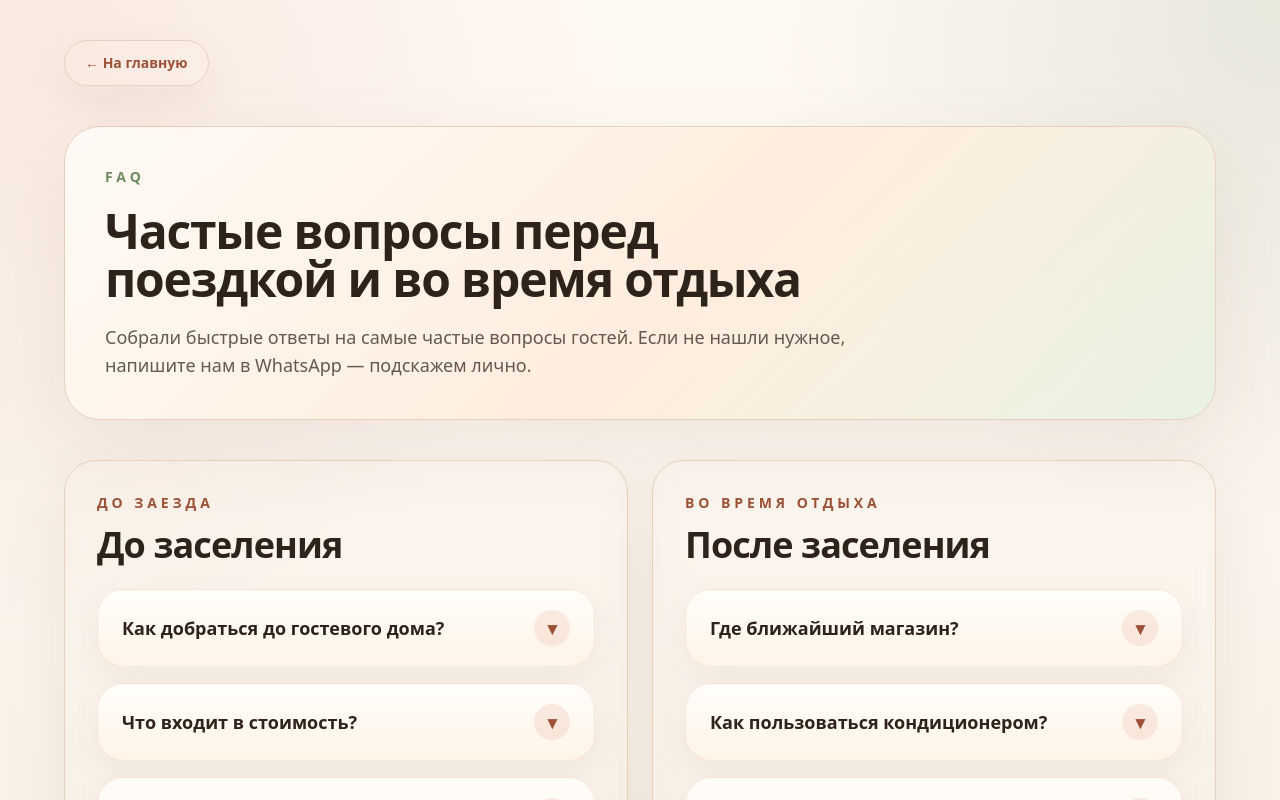
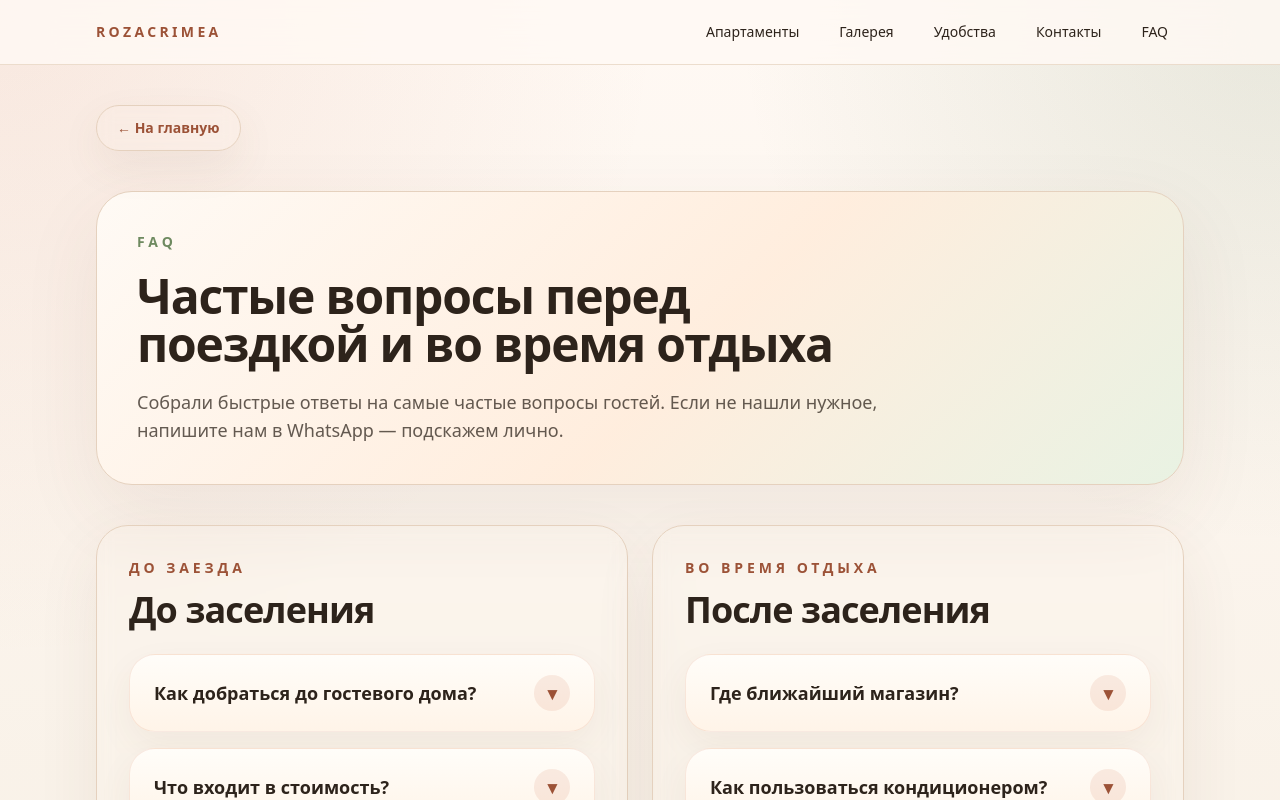
Before and after one commit to TheVeryGit/rozacrimea, a Next.js app: page /faq in a window 1280 px wide. Shown: the top 800 px of the page. Built offline with nearby package versions, Linux system fonts and the light colour scheme.

Commit message:
Add FAQ to sticky navigation

```diff
--- a/app/components/sticky-nav.tsx
+++ b/app/components/sticky-nav.tsx
@@ -1,13 +1,15 @@
 "use client";
 
+import Link from "next/link";
 import { useState } from "react";
 import { siteContent } from "@/lib/site";
 
 const navItems = [
-  { href: "#apartments", label: "Апартаменты" },
-  { href: "#gallery", label: "Галерея" },
-  { href: "#amenities", label: "Удобства" },
-  { href: "#contacts", label: "Контакты" },
+  { href: "/#apartments", label: "Апартаменты" },
+  { href: "/#gallery", label: "Галерея" },
+  { href: "/#amenities", label: "Удобства" },
+  { href: "/#contacts", label: "Контакты" },
+  { href: "/faq", label: "FAQ" },
 ];
 
 function MenuIcon({ open }: { open: boolean }) {
@@ -33,22 +35,22 @@ export function StickyNav() {
     <header className="sticky top-0 z-50 border-b border-[rgba(229,209,190,0.72)] bg-[rgba(255,249,244,0.82)] backdrop-blur-xl">
       <div className="mx-auto max-w-6xl px-4 sm:px-6 lg:px-8">
         <div className="flex min-h-16 items-center justify-between gap-4 py-2">
-          <a
-            href="#top"
+          <Link
+            href="/"
             className="text-sm font-semibold uppercase tracking-[0.24em] text-[var(--accent-deep)]"
           >
             {siteContent.hero.title}
-          </a>
+          </Link>
 
           <nav className="hidden items-center gap-2 md:flex" aria-label="Основная навигация">
             {navItems.map((item) => (
-              <a
+              <Link
                 key={item.href}
                 href={item.href}
                 className="rounded-full px-4 py-2 text-sm font-medium text-[var(--foreground)] transition-colors duration-200 hover:bg-white hover:text-[var(--accent-deep)]"
               >
                 {item.label}
-              </a>
+              </Link>
             ))}
           </nav>
 
@@ -73,14 +75,14 @@ export function StickyNav() {
             aria-label="Мобильная навигация"
           >
             {navItems.map((item) => (
-              <a
+              <Link
                 key={item.href}
                 href={item.href}
                 onClick={() => setIsOpen(false)}
                 className="rounded-2xl bg-white px-4 py-3 text-sm font-semibold text-[var(--foreground)] shadow-[0_12px_30px_rgba(118,84,63,0.06)] transition-colors duration-200 hover:text-[var(--accent-deep)]"
               >
                 {item.label}
-              </a>
+              </Link>
             ))}
           </nav>
         ) : null}
--- a/app/faq/page.tsx
+++ b/app/faq/page.tsx
@@ -1,5 +1,6 @@
 import type { Metadata } from "next";
 import Link from "next/link";
+import { StickyNav } from "@/app/components/sticky-nav";
 import { SectionHeading } from "@/app/components/site-elements";
 import { createWhatsAppLink, siteContent } from "@/lib/site";
 
@@ -49,9 +50,11 @@ export default function FaqPage() {
   );
 
   return (
-    <main className="px-4 py-4 sm:px-6 sm:py-10 lg:px-8">
-      <div className="mx-auto max-w-6xl space-y-8 sm:space-y-10">
-        <div className="sticky top-3 z-40 w-fit sm:top-4">
+    <main id="top" className="overflow-x-hidden">
+      <StickyNav />
+
+      <div className="mx-auto max-w-6xl space-y-8 px-4 py-4 sm:space-y-10 sm:px-6 sm:py-10 lg:px-8">
+        <div className="sticky top-20 z-40 w-fit sm:top-24">
           <Link
             href="/"
             className="inline-flex items-center gap-2 rounded-full border border-[var(--border)] bg-white/92 px-4 py-3 text-sm font-semibold text-[var(--accent-deep)] shadow-[0_16px_40px_rgba(118,84,63,0.08)] backdrop-blur transition-transform duration-200 hover:-translate-y-0.5 sm:px-5"
@@ -95,7 +98,7 @@ export default function FaqPage() {
                 Остались вопросы?
               </p>
               <h2 className="text-2xl font-semibold tracking-tight text-[var(--foreground)] sm:text-3xl">
-                Напишите нам, и мы быстро всё подскажем
+                Напишите нам, и мы быстро все подскажем
               </h2>
               <p className="text-base leading-7 text-[color:rgba(45,35,27,0.72)]">
                 Уточним свободные даты, условия проживания и поможем
```
